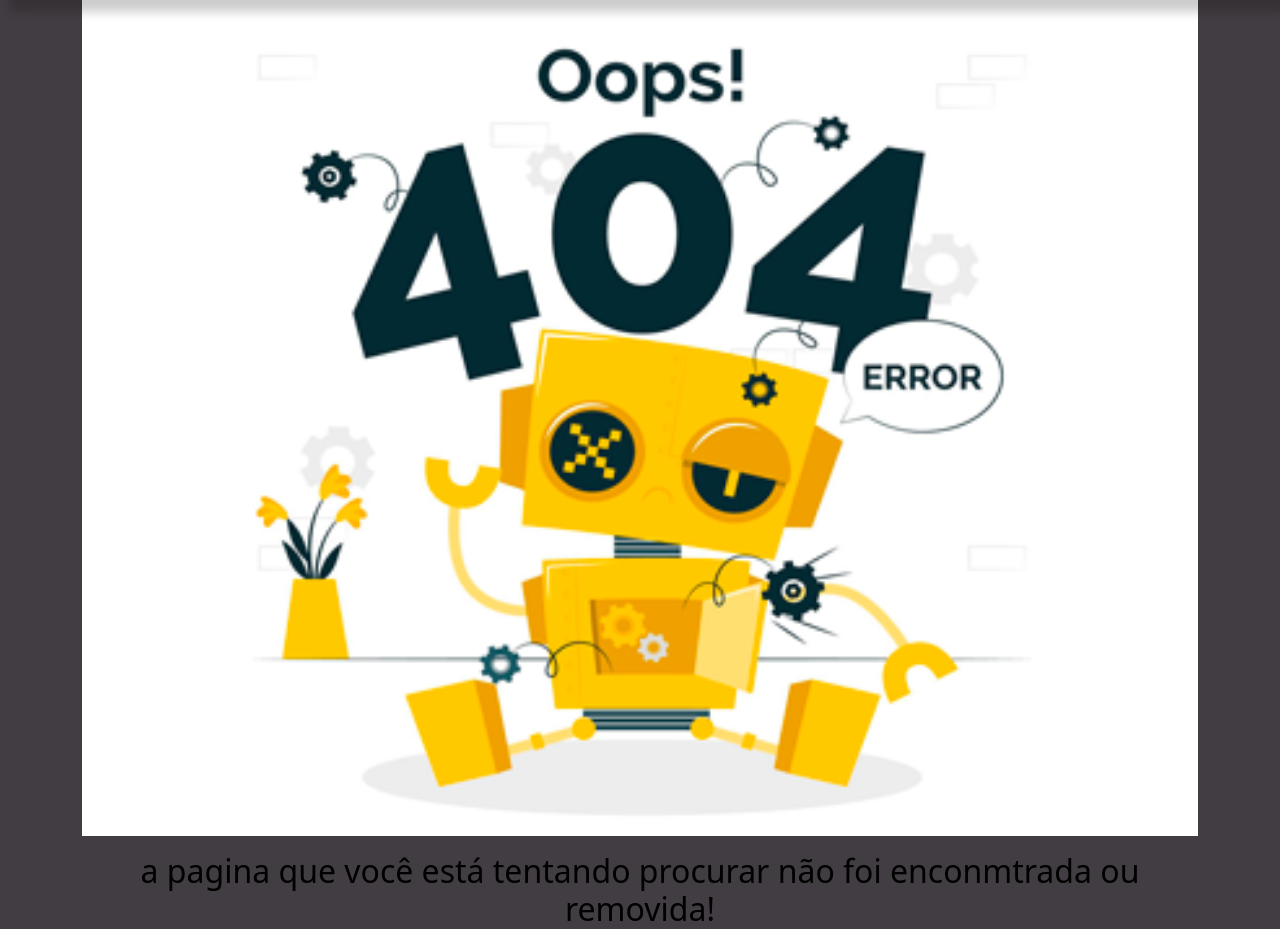
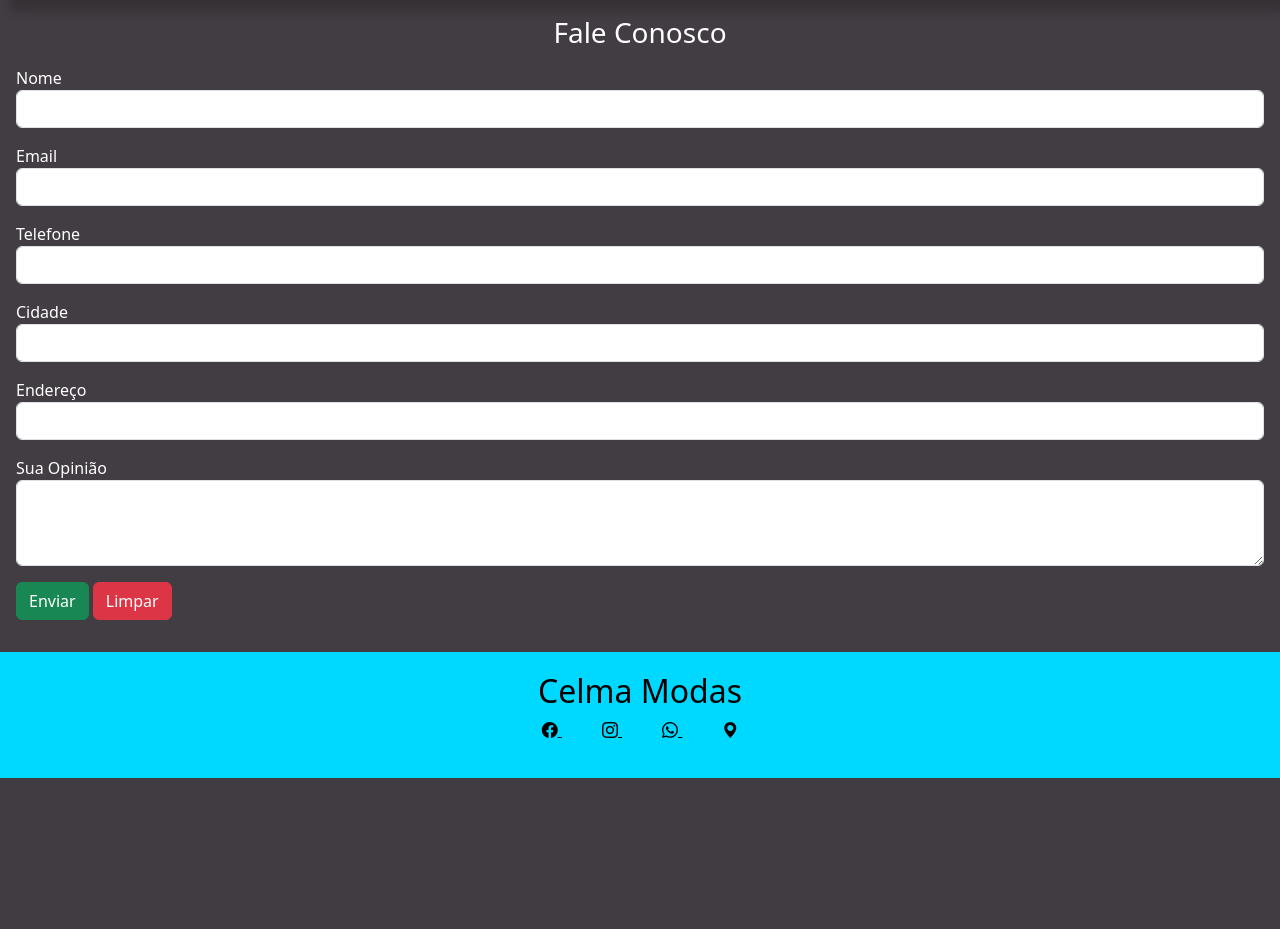
Before and after one commit to fsssilva08-svg/CelmaModas, a PHP site: page /WebModerna/formulario in a window 1280 px wide. Shown: the part 139-1068 px from the top of the page. After the commit the page ends 917 px from the top, so only its background shows below. Run offline with PHP 8.4, Linux system fonts and the light colour scheme; some libraries are stand-ins or nearby versions.

Commit message:
feat: adicionar estrutura inicial do formulário de contato

```diff
--- a/css/style.css
+++ b/css/style.css
@@ -90,6 +90,10 @@
   width: 90%;
   margin: 30px auto; }
 
+h3 {
+  color: #fff;
+  text-align: center; }
+
 h2 {
   color: #000000;
   text-align: center; }
@@ -117,7 +121,7 @@
   max-width: 400px;
   /* limite de largura pro texto */
   font-size: 20px;
-  color: #000000; }
+  color: #fff; }
 
 .faixa-1 {
   background-color: #423d42;
@@ -162,6 +166,9 @@
     text-decoration: none;
     color: #fff; }
 
+form {
+  color: #fff; }
+
 @media (min-width: 480px) and (max-width: 1920px) {
   .navbar .nav-item {
     margin-bottom: 1px solid #000000; }
--- a/css/style.scss
+++ b/css/style.scss
@@ -124,6 +124,10 @@
     width: 90%;
     margin: 30px auto;
 }
+h3{
+     color: $secundo;
+    text-align: center;
+}
 h2 {
     color: $terceiro;
     text-align: center;
@@ -148,7 +152,7 @@
 .flex-descricao {
   max-width: 400px; /* limite de largura pro texto */
   font-size: 20px;
-  color: $terceiro;
+  color: $secundo;
 }
 
 
@@ -203,7 +207,10 @@
    }
 }
 
+form {
+    color:$secundo
 
+}
 @media (min-width: 480px) and (max-width: 1920px) {
      .navbar {
 
--- a/index.php
+++ b/index.php
@@ -60,7 +60,7 @@
 
         <li class="nav-item">
 
-              <a class="nav-link" href="Entreemcontato">
+              <a class="nav-link" href="formulario">
                Entre em contato <i class="bi bi-chat-left-dots-fill"></i>
               </a>
 
@@ -121,5 +121,7 @@
       </footer>
 <script src="js/bootstrap.bundle.min.js"></script>
 <script sec="js/fslightbox.js"></script>
+
+
 </body>
 </html>
--- /dev/null
+++ b/paginas/formulario.php
@@ -0,0 +1,40 @@
+<form id="formContato" class="p-3">
+
+  <h3 class="mb-3">Fale Conosco</h3>
+
+  <div class="mb-3">
+    <label>Nome</label>
+    <input type="text" id="nome" class="form-control">
+  </div>
+
+  <div class="mb-3">
+    <label>Email</label>
+    <input type="email" id="email" class="form-control">
+  </div>
+
+  <div class="mb-3">
+    <label>Telefone</label>
+    <input type="text" id="telefone" class="form-control">
+  </div>
+
+  <div class="mb-3">
+    <label>Cidade</label>
+    <input type="text" id="cidade" class="form-control">
+  </div>
+
+  <div class="mb-3">
+    <label>Endereço</label>
+    <input type="text" id="endereco" class="form-control">
+  </div>
+
+  <div class="mb-3">
+    <label>Sua Opinião</label>
+    <textarea id="opiniao" rows="3" class="form-control"></textarea>
+  </div>
+
+  <button type="submit" class="btn btn-success" >Enviar</button>
+  <button type="button" id="limpar"  class="btn btn-danger"y ms-2">Limpar</button>
+
+  <p id="erro" style="color: red; margin-top: 10px;"></p>
+
+</form>
--- a/paginas/home.php
+++ b/paginas/home.php
@@ -110,7 +110,7 @@
          <h2>Entre em contato</h2>
              <p>Ficou com alguma duvida? Entre em contato por aqui!.</p>
                 <button type="button" class="btn btn-primary">
-                    <a href="#">
+                    <a href="formulario">
                         <i class="bi bi-search"></i> Saiba Mais
                     </a>
                 </button>
--- a/paginas/quemsomos.php
+++ b/paginas/quemsomos.php
@@ -1,4 +1,4 @@
-<h2 class="text-center">Quem somos</h2>
+<h3 class="text-center">Quem somos</h3>
 
 <div class="containerr">
   <div class="flex">
```
Also changed, not shown: paginas/roupas.php (+9 -9 lines), 1 other file.
